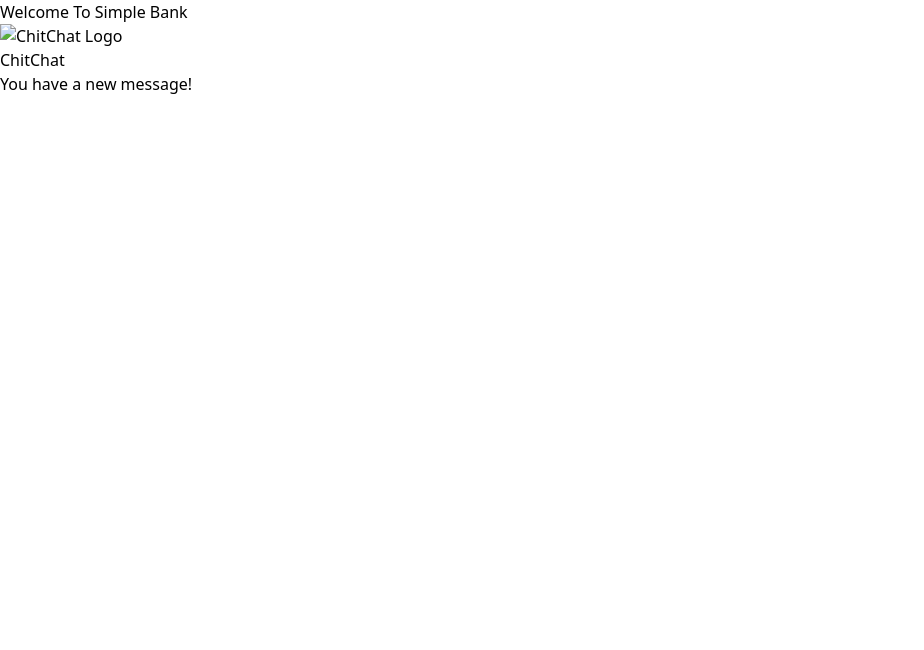
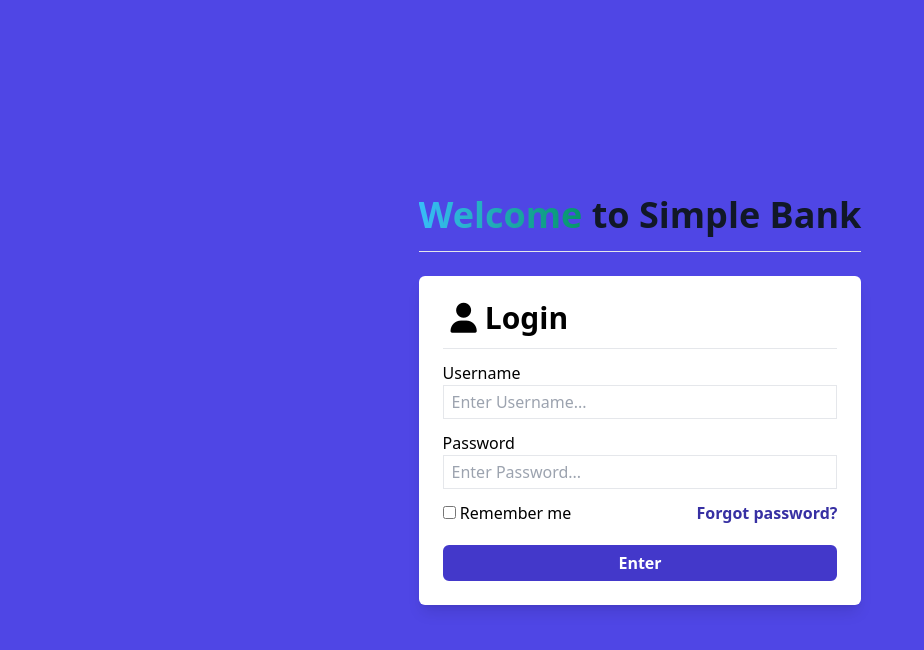
Before and after one commit to bcdgazam/20-DEVELOP-A-SIMPLE-BANK-WEBSITE, a website built with Vite: page index.html in a window 1280 px wide. Shown: the whole page, without its empty margins (0-924 px from the left). Built offline with nearby package versions, Linux system fonts and the light colour scheme; files whose address does not match are found by name.

Commit message:
login form design using tail wind

```diff
--- a/index.html
+++ b/index.html
@@ -5,19 +5,40 @@
     <meta name="viewport" content="width=device-width, initial-scale=1.0">
     <title>Simple Bank Website</title>
     <link rel="stylesheet" href="css/main.css">
+    <link rel="stylesheet" href="https://cdnjs.cloudflare.com/ajax/libs/font-awesome/6.5.2/css/all.min.css" integrity="sha512-SnH5WK+bZxgPHs44uWIX+LLJAJ9/2PkPKZ5QiAj6Ta86w+fsb2TkcmfRyVX3pBnMFcV7oQPJkl9QevSCWr3W6A==" crossorigin="anonymous" referrerpolicy="no-referrer" />
 </head>
 <body>
-    <h1>Welcome To Simple Bank</h1>
-    <div>
-        <div class="chat-notification">
-            <div class="chat-notification-logo-wrapper">
-              <img class="chat-notification-logo" src="/img/logo.svg" alt="ChitChat Logo">
+    <div class="flex justify-center items-center h-screen bg-indigo-600">
+        <div>
+            <div class="mb-6">
+                <h1 class="mb-4 font-semibold text-gray-900 dark:text-white md:text-3xl lg:text-4xl"><span class="text-transparent bg-clip-text bg-gradient-to-r to-emerald-600 from-sky-400">Welcome</span> to Simple Bank</h1>
+                <hr>
             </div>
-            <div class="chat-notification-content">
-              <h4 class="chat-notification-title">ChitChat</h4>
-              <p class="chat-notification-message">You have a new message!</p>
+            <div class="w-105 p-6 shadow-lg bg-white rounded-md">
+                <h1 class="text-3xl font-semibold pb-3"><i class="fa-solid fa-user px-2"></i>Login</h1>
+                <hr class="mb-2">
+                <div class="mt-3">
+                    <label for="username" class="block text-base mt-2">Username</label>
+                    <input type="text" name="" id="username" class="border w-full text-base px-2 py-1 focus:outline-none focus:ring-0 focus:border-gray-600" placeholder="Enter Username...">
+                </div>
+                <div class="mt-3">
+                    <label for="password" class="block text-base mt-2">Password</label>
+                    <input type="password" name="" id="password" class="border w-full text-base px-2 py-1 focus:outline-none focus:ring-0 focus:border-gray-600" placeholder="Enter Password...">
+                </div>
+                <div class="mt-3 flex justify-between items-center">
+                    <div>
+                        <input type="checkbox">
+                        <label for="">Remember me</label>
+                    </div>
+                    <div>
+                        <a href="#" class="text-indigo-800 font-semibold">Forgot password?</a>
+                    </div>
+                </div>
+                <div class="mt-5">
+                    <button type="submit" class="border-2 border-indigo-700 bg-indigo-700 text-white py-1 w-full rounded-md hover:bg-transparent hover:text-indigo-700 font-semibold">Enter</button>
+                </div>
             </div>
-          </div>
+        </div>
     </div>
 </body>
 </html>
```
